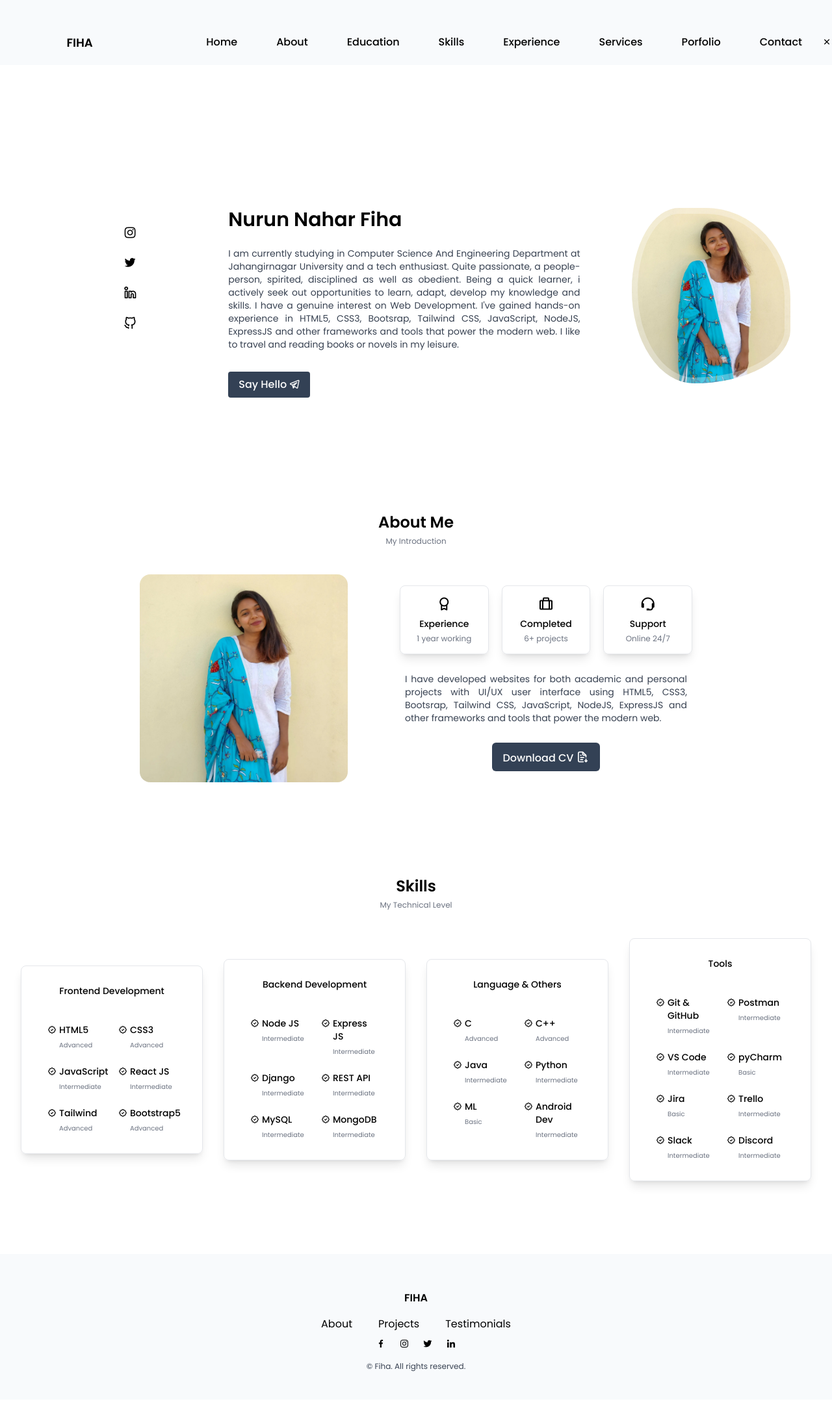
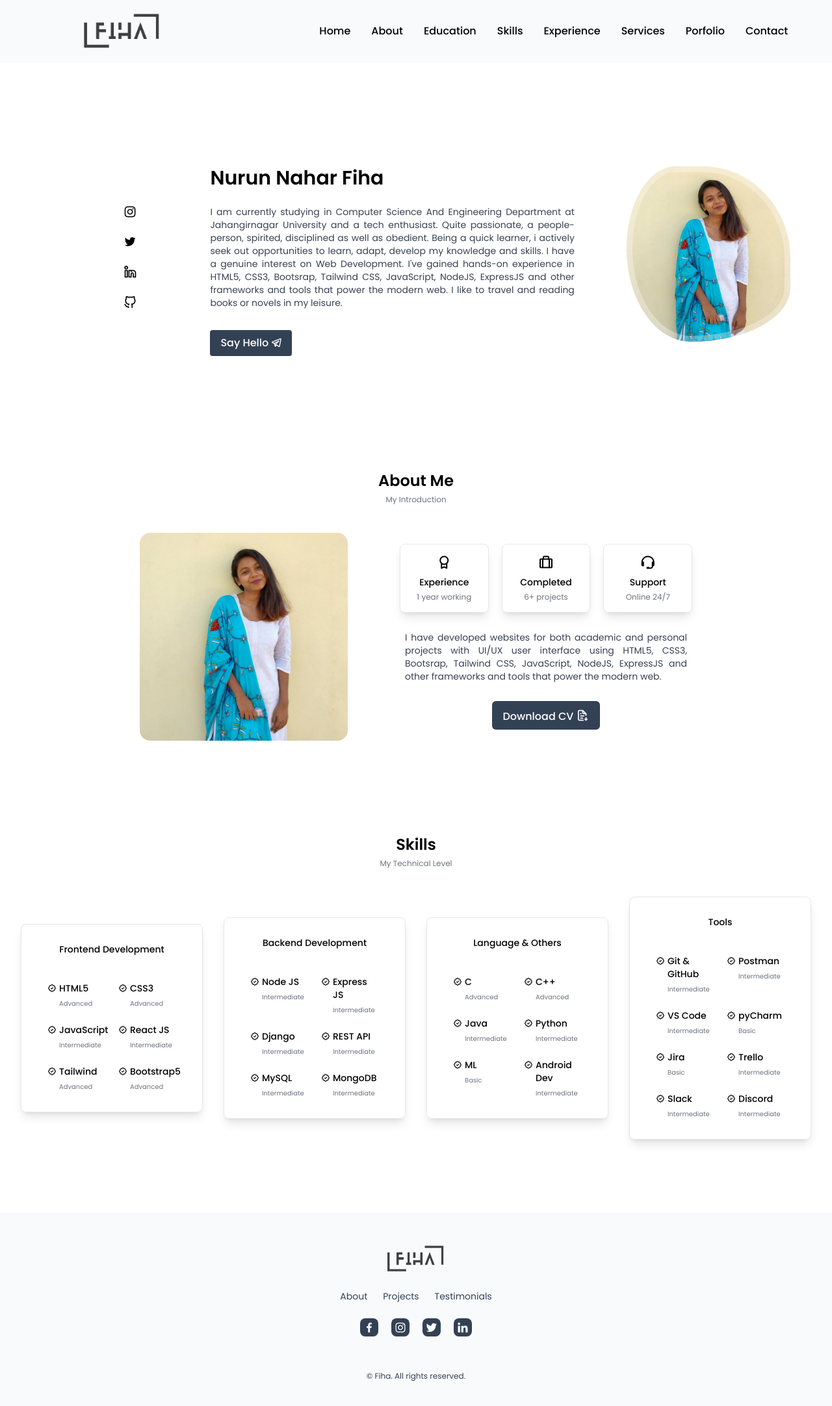
Before and after one commit to nn-fiha/Porfolio, a React (Create React App) app: page / in a window 1280 px wide. Shown: the top 2164 px of the page at 65% size. Built offline with nearby package versions, Linux system fonts and the light colour scheme.

Commit message:
added logo

```diff
--- a/src/porfolio/components/body/Body.css
+++ b/src/porfolio/components/body/Body.css
@@ -43,13 +43,7 @@ background-color: rgb(44, 44, 44);
         border-radius: 60% 40% 30% 70%/60% 30% 70% 40%;
     }
 }
-.icon-container{
-    display: flex;
-    flex-direction: column;
-   margin-left: 13%;
-   margin-top: 55px;
-   row-gap: 1rem;
-}
+
 .icon{
 font-size: 1.26rem;
 text-decoration: none;
--- a/src/porfolio/components/body/Body.jsx
+++ b/src/porfolio/components/body/Body.jsx
@@ -1,7 +1,7 @@
 import './Body.css';
 function Data({name, university, dept}){
     return(
-        <div className='md:ml-[7%]'>
+        <div className='md:ml-[4%]'>
             <h1 className='text-left mb-6 text-3xl font-bold'>{name}</h1>
             {/* <h3 className='intro-title'>Web Developer</h3> */}
             <p className='text-justify mb-8 max-w-[600px] text-sm text-gray-700'>I am currently studying in {dept} Department at {university} and a tech enthusiast. Quite passionate, a people-person, spirited, disciplined as well as obedient. Being a quick learner, i actively seek out opportunities to learn, adapt, develop my knowledge and skills. I have a genuine interest on Web Development. I've gained hands-on experience in HTML5, CSS3, Bootsrap, Tailwind CSS, JavaScript, NodeJS, ExpressJS and other frameworks and tools that power the modern web. I like to travel and reading books or novels in my leisure.</p>
@@ -13,7 +13,7 @@ function Data({name, university, dept}){
 
 function Social(){
     return(
-        <div className='icon-container'>
+        <div className='flex flex-col gap-4 mt-[87px] ml-[13%]'>
             <a href="https://www.instagram.com/nn_fiha/" className='icon'><i class="uil uil-instagram"></i></a>
             <a href="https://twitter.com/nn_fiha" className='icon'><i class="uil uil-twitter"></i></a>
             <a href="https://www.linkedin.com/in/nnfiha/" className='icon'><i class="uil uil-linkedin-alt"></i></a>
@@ -21,6 +21,8 @@ function Social(){
         </div>
     );
 }
+
+
 function Scroll(){
     return(
 
@@ -35,7 +37,7 @@ function Scroll(){
 function Body(){
     return(
         <div className='mb-20'>
-            <div className='flex text-left mt-64 gap-8 md:gap-11 p-8'>
+            <div className='flex text-left mt-48 gap-8 md:gap-11 p-8'>
             <Social/>
             <div className='flex flex-col-reverse md:p-8 md:flex-row text-left gap-20'>
             <Data name="Nurun Nahar Fiha" university="Jahangirnagar University" dept="Computer Science And Engineering"/>
--- a/src/porfolio/components/footer/Footer.jsx
+++ b/src/porfolio/components/footer/Footer.jsx
@@ -1,33 +1,71 @@
-import React from 'react'
+import React from "react";
 
 const Footer = () => {
   return (
-    <footer className='bg-slate-50 p-10'>
+    <footer className="bg-slate-50 p-10">
       <div>
-            <h1 className='font-semibold p-4' >FIHA</h1>
-            <ul className='flex gap-10 justify-center'>
+
+        <div class=" w-28 p-2 inline-flex  justify-center">
+          <img src={process.env.PUBLIC_URL + "/images/logo.png"} alt="" />
+        </div>
+        <ul className="flex gap-6 justify-center p-4 text-sm ">
           <li>
-                    <a href="#about">About</a>
+            <a href="#about" className="text-slate-700 hover:text-slate-900">
+              About
+            </a>
           </li>
           <li>
-                    <a href="#portfolio">Projects</a>
+            <a
+              href="#portfolio"
+              className="text-slate-700 hover:text-slate-900"
+            >
+              Projects
+            </a>
           </li>
           <li>
-                    <a href="">Testimonials</a>
+            <a
+              href="#testimonial"
+              className="text-slate-700 hover:text-slate-900"
+            >
+              Testimonials
+            </a>
           </li>
         </ul>
-            <div className="flex gap-5 justify-center m-2">
-                <a href="" className=''><i class='bx bxl-facebook'></i></a>
-                <a href="https://www.instagram.com/nn_fiha/" className=''><i class='bx bxl-instagram' ></i></a>
-                <a href="https://twitter.com/nn_fiha" className=''><i class='bx bxl-twitter' ></i></a>
-                <a href="https://www.linkedin.com/in/nnfiha/" className=''><i class='bx bxl-linkedin'></i></a>
+        <div className="flex gap-5 justify-center m-2 mb-12">
+          <a
+            href="https://www.instagram.com/nn_fiha/"
+            className="bg-slate-700 inline-flex rounded-lg text-white text-xl p-1 hover:bg-slate-800"
+            target="_blank"
+          >
+            <i class="bx bxl-facebook"></i>
+          </a>
+          <a
+            href="https://www.instagram.com/nn_fiha/"
+            className="bg-slate-700 inline-flex rounded-lg text-white text-xl p-1 hover:bg-slate-800"
+            target="_blank"
+          >
+            <i class="bx bxl-instagram"></i>
+          </a>
+          <a
+            href="https://twitter.com/nn_fiha"
+            className="bg-slate-700 inline-flex rounded-lg text-white text-xl p-1 hover:bg-slate-800"
+          >
+            <i class="bx bxl-twitter"></i>
+          </a>
+          <a
+            href="https://www.linkedin.com/in/nnfiha/"
+            className="bg-slate-700 inline-flex rounded-lg text-white text-xl p-1 hover:bg-slate-800"
+          >
+            <i class="bx bxl-linkedin"></i>
+          </a>
         </div>
 
-            <span className="text-xs text-gray-700 text-center p-10 mt-10">&#169; Fiha. All rights reserved.</span>
-
+        <span className="text-xs text-gray-700 text-center">
+          &#169; Fiha. All rights reserved.
+        </span>
       </div>
     </footer>
-  )
-}
+  );
+};
 
-export default Footer
+export default Footer;
--- a/src/porfolio/components/header/Header.css
+++ b/src/porfolio/components/header/Header.css
@@ -3,37 +3,3 @@
     padding: 0;
     box-sizing: border-box;
 }
-header {
-    position: fixed;
-    left: 0;
-    right: 0;
-    top: 0;
-    z-index: 100;
-    padding-top: 30px;
-    height: 100px;
-    display: flex;
-    align-items: center;
-
-  }
- .nav-info{
-    display: flex;
-    justify-content: space-between;
-    width: 70%;
-
- }
- header li{
-    padding: 30px 30px;
-    list-style: none;
-
-  }
-  .logo-container{
-    display: flex;
-    width: 30%;
-    padding: 8%;
-    font-size: large;
-    font-weight: 600;
-  }
-  header a{
-  text-decoration: none;
-    color: black;
-}
--- a/src/porfolio/components/header/Header.jsx
+++ b/src/porfolio/components/header/Header.jsx
@@ -1,27 +1,29 @@
 import { useState } from 'react';
 import './Header.css'
+
 function Header(){
     const [toggle,showMenu]= useState(false);
     return(
-<header className='header fixed bg-slate-50'>
-    <section className='logo-container'>
-        <p>FIHA</p>
+<header className='flex items-center justify-around gap-28 h-24 fixed z-50 left-0 right-0 top-0 bg-slate-50 '>
+
+    <section className="w-32 ml-16">
+        <img src={process.env.PUBLIC_URL + '/images/logo.png'} alt=""/>
     </section>
+
     <section>
-        <ul className='nav-info font-medium'>
-            <li><a href="#">Home</a></li>
-            <li><a href="#about">About</a></li>
-            <li><a href="#education">Education</a></li>
-            <li><a href="#skills">Skills</a></li>
-            <li><a href="">Experience</a></li>
-            <li><a href="">Services</a></li>
-            <li><a href="">Porfolio</a></li>
-            <li><a href="">Contact</a></li>
+
+        <ul className='flex gap-4 font-medium'>
+            <li className='p-2 list-none'><a href="#">Home</a></li>
+            <li  className='p-2 list-none'><a href="#about">About</a></li>
+            <li  className='p-2 list-none'><a href="#education">Education</a></li>
+            <li  className='p-2 list-none'><a href="#skills">Skills</a></li>
+            <li  className='p-2 list-none'><a href="">Experience</a></li>
+            <li  className='p-2 list-none'><a href="">Services</a></li>
+            <li  className='p-2 list-none'><a href="">Porfolio</a></li>
+            <li  className='p-2 list-none'><a href="">Contact</a></li>
         </ul>
     </section>
-    <section>
-        <i class='uil uil-times nav_close'></i>
-    </section>
+
 </header>
     );
 }
```
Also changed, not shown: public/images/logo.png (added). Lines whose indentation alone changed are shown as unchanged.
